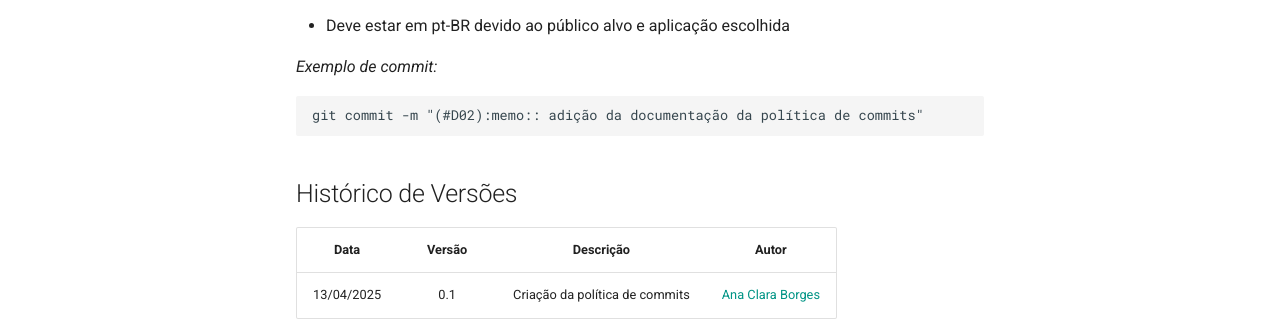
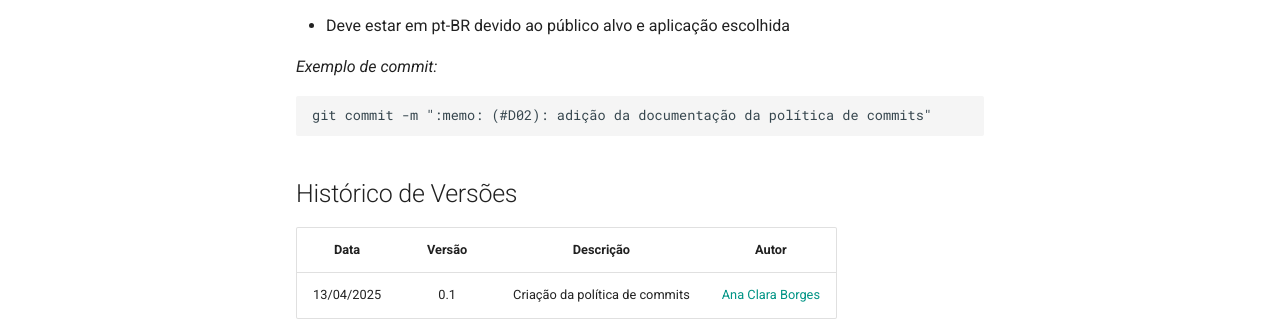
Before and after one commit to Requisitos-de-Software/2025.1-Guardioes-da-Saude, an MkDocs documentation site: the page built from docs/planejamento/politicas_repositorio/politica_commits.md, in a window 1280 px wide and 1390 px high. Shown: the part 987-1308 px from the top of the window. Built offline with MkDocs 1.6.1 and Material for MkDocs 9.7.7, drawn with Linux system fonts in a browser that asks for light colours.

````diff
--- a/docs/planejamento/politicas_repositorio/politica_commits.md
+++ b/docs/planejamento/politicas_repositorio/politica_commits.md
@@ -30,7 +30,7 @@ Os commits devem seguir o seguinte padrão:
 
 *Exemplo de commit:*
 ```
-git commit -m "(#D02):memo:: adição da documentação da política de commits"
+git commit -m ":memo: (#D02): adição da documentação da política de commits"
 ```
 
 ## Histórico de Versões
````
